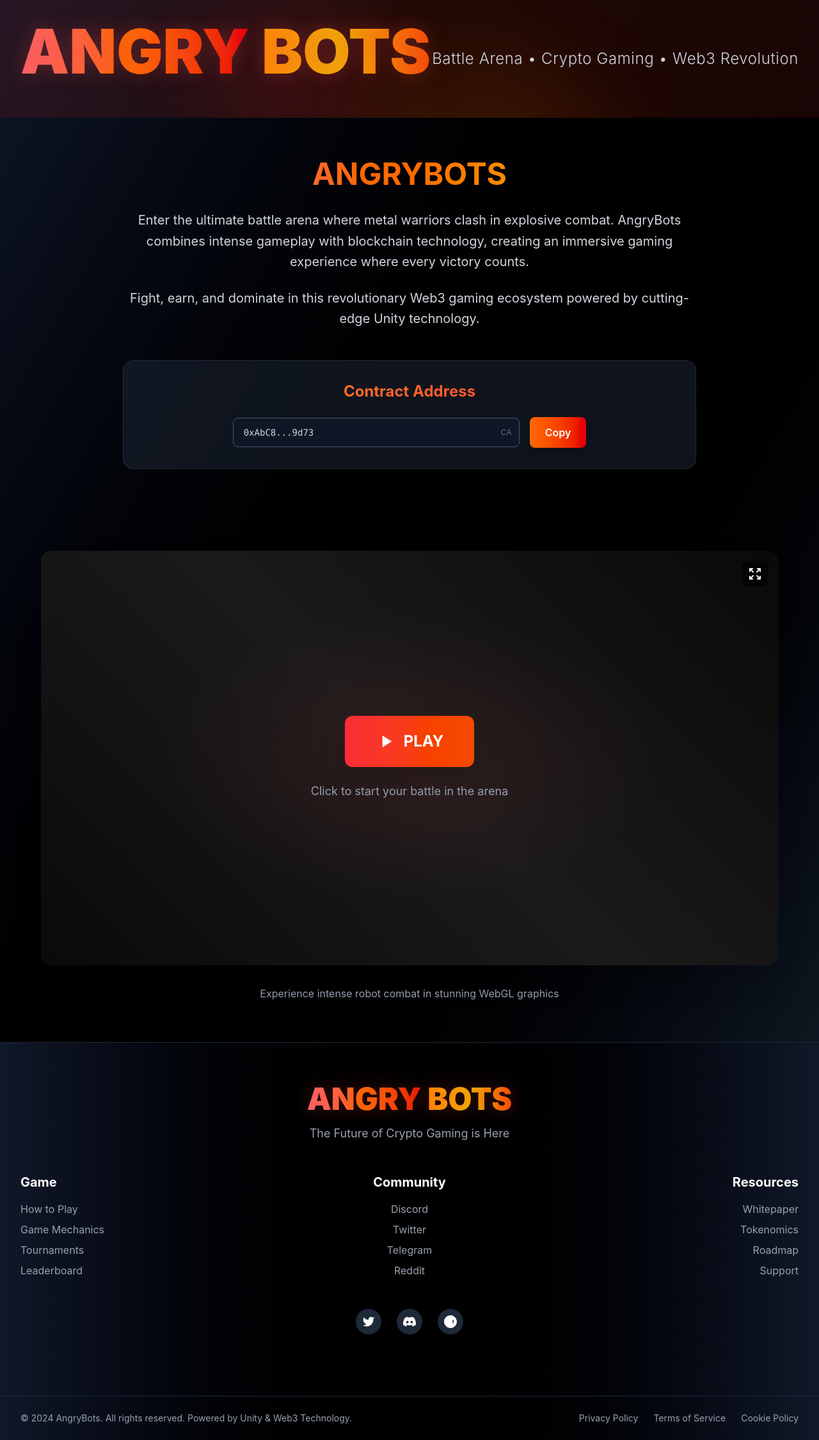
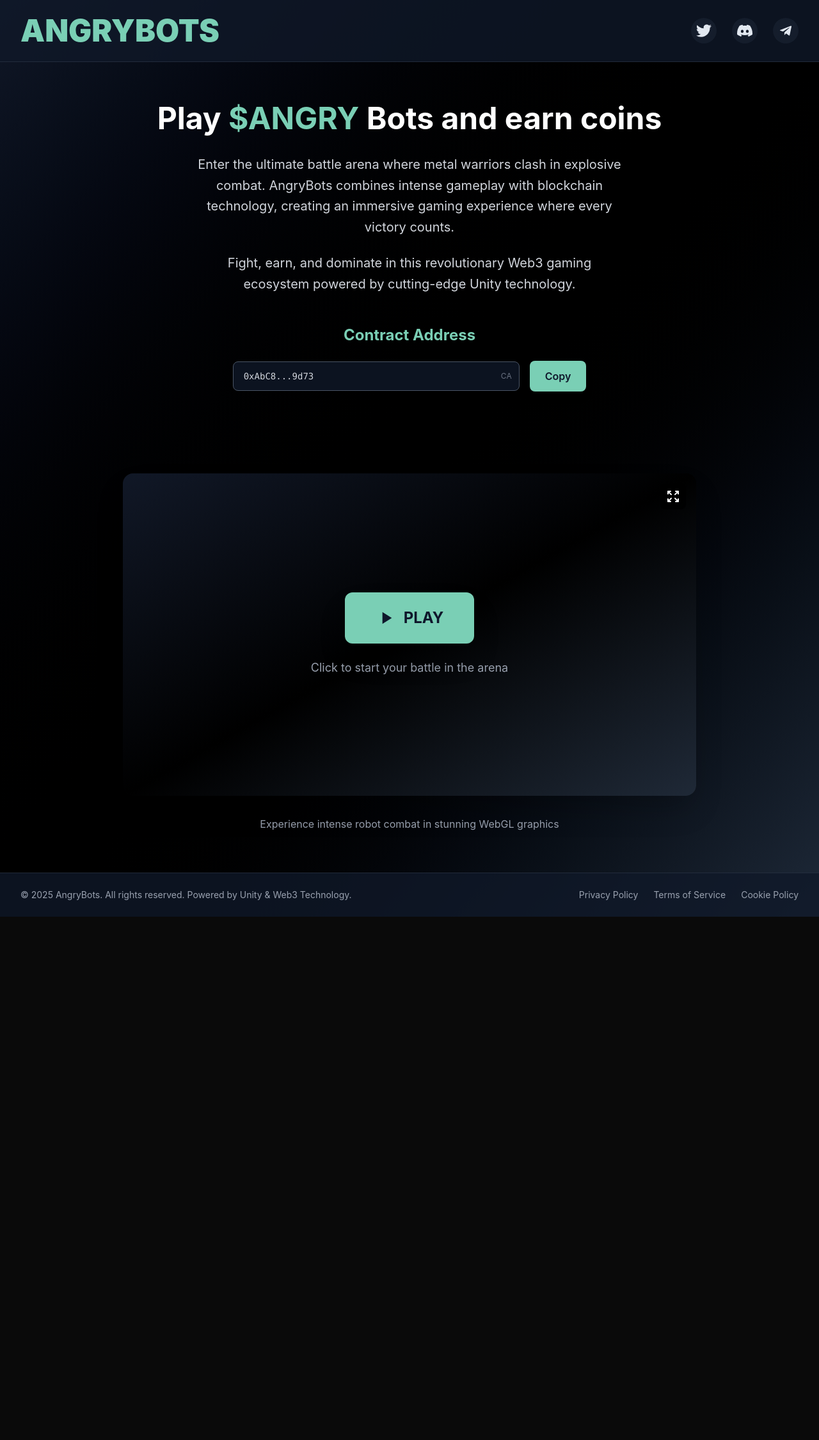
Before and after one commit to Traniks/Learning-Vue-03-WebGLArena, a Vue app: page / in a window 1280 px wide. Shown: the whole page at 64% size. After the commit the page ends 1433 px from the top, so only its background shows below. Built offline with nearby package versions, Linux system fonts and the light colour scheme.

Commit message:
style: major design update with new color scheme

```diff
--- a/src/components/Description.vue
+++ b/src/components/Description.vue
@@ -18,31 +18,29 @@
 </script>
 
 <template>
-  <section class="py-16 px-4 sm:px-6 lg:px-8">
+  <section class="py-10 sm:pt-16 sm:pb-16 px-4 sm:px-6 lg:px-8">
     <div class="max-w-4xl mx-auto">
-      <div class="text-center mb-8">
-        <h2
-          class="text-4xl sm:text-5xl font-bold mb-6 bg-gradient-to-r from-red-400 via-orange-500 to-yellow-400 bg-clip-text text-transparent">
-          ANGRYBOTS
+      <div class="text-center mb-6 sm:mb-8">
+        <h2 class="text-4xl sm:text-5xl font-bold mb-6 text-white">
+          Play
+          <span class="text-[#7acfb5]">$ANGRY</span>
+          Bots and earn coins
         </h2>
       </div>
 
-      <div class="text-center mb-12">
-        <p class="text-lg sm:text-xl text-gray-300 leading-relaxed mb-6">
+      <div class="text-center mb-8 sm:mb-12 max-w-2xl mx-auto">
+        <p class="text-lg sm:text-xl text-gray-300 leading-relaxed mb-4 sm:mb-6">
           Enter the ultimate battle arena where metal warriors clash in explosive combat. AngryBots combines intense
           gameplay with blockchain technology, creating an immersive gaming experience where every victory counts.
         </p>
-        <p class="text-lg sm:text-xl text-gray-300 leading-relaxed mb-6">
+        <p class="text-lg sm:text-xl text-gray-300 leading-relaxed mb-4 sm:mb-6">
           Fight, earn, and dominate in this revolutionary Web3 gaming ecosystem powered by cutting-edge Unity
           technology.
         </p>
       </div>
 
-      <div class="bg-gray-800/50 backdrop-blur-sm rounded-2xl p-8 border border-gray-700/50">
-        <h3
-          class="text-2xl font-bold text-center mb-6 bg-gradient-to-r from-orange-400 to-red-500 bg-clip-text text-transparent">
-          Contract Address
-        </h3>
+      <div class="rounded-2xl">
+        <h3 class="text-2xl font-bold text-center mb-6 text-[#7acfb5]">Contract Address</h3>
 
         <div class="flex flex-col sm:flex-row gap-4 items-center justify-center">
           <div class="relative flex-1 max-w-md">
@@ -58,7 +56,7 @@
 
           <button
             @click="copyAddress"
-            class="px-6 py-3 bg-gradient-to-r from-orange-500 to-red-600 hover:from-orange-600 hover:to-red-700 text-white font-semibold rounded-lg transition-all duration-200 transform hover:scale-105 focus:outline-none focus:ring-2 focus:ring-orange-500/50 shadow-lg">
+            class="px-6 py-3 bg-[#7acfb5] hover:bg-[#6bb8a5] text-slate-900 font-semibold rounded-lg transition-all duration-200 transform hover:scale-105 focus:outline-none focus:ring-2 focus:ring-[#7acfb5]/50 shadow-lg hover:shadow-[0_0_20px_#7acfb5]">
             {{ copied ? 'Copied!' : 'Copy' }}
           </button>
         </div>
--- a/src/components/Footer.vue
+++ b/src/components/Footer.vue
@@ -1,118 +1,16 @@
 <script setup lang="ts"></script>
 
 <template>
-  <footer class="bg-gradient-to-r from-gray-900 via-black to-gray-900 border-t border-gray-800">
-    <div class="py-16 px-4 sm:px-6 lg:px-8">
-      <div class="max-w-7xl mx-auto">
-        <div class="text-center mb-12">
-          <h2 class="text-4xl sm:text-5xl font-black mb-4">
-            <span class="bg-gradient-to-r from-red-400 via-orange-500 to-red-600 bg-clip-text text-transparent">
-              ANGRY
-            </span>
-            <span class="bg-gradient-to-r from-orange-400 via-yellow-500 to-orange-600 bg-clip-text text-transparent">
-              BOTS
-            </span>
-          </h2>
-          <p class="text-gray-400 text-lg">The Future of Crypto Gaming is Here</p>
-        </div>
-
-        <div class="grid grid-cols-1 md:grid-cols-3 gap-8 mb-12">
-          <!-- Game Links -->
-          <div class="text-center md:text-left">
-            <h3 class="text-xl font-bold text-white mb-4">Game</h3>
-            <ul class="space-y-2">
-              <li>
-                <a href="#" class="text-gray-400 hover:text-orange-500 transition-colors">How to Play</a>
-              </li>
-              <li>
-                <a href="#" class="text-gray-400 hover:text-orange-500 transition-colors">Game Mechanics</a>
-              </li>
-              <li>
-                <a href="#" class="text-gray-400 hover:text-orange-500 transition-colors">Tournaments</a>
-              </li>
-              <li>
-                <a href="#" class="text-gray-400 hover:text-orange-500 transition-colors">Leaderboard</a>
-              </li>
-            </ul>
-          </div>
-
-          <!-- Community Links -->
-          <div class="text-center">
-            <h3 class="text-xl font-bold text-white mb-4">Community</h3>
-            <ul class="space-y-2">
-              <li>
-                <a href="#" class="text-gray-400 hover:text-orange-500 transition-colors">Discord</a>
-              </li>
-              <li>
-                <a href="#" class="text-gray-400 hover:text-orange-500 transition-colors">Twitter</a>
-              </li>
-              <li>
-                <a href="#" class="text-gray-400 hover:text-orange-500 transition-colors">Telegram</a>
-              </li>
-              <li>
-                <a href="#" class="text-gray-400 hover:text-orange-500 transition-colors">Reddit</a>
-              </li>
-            </ul>
-          </div>
-
-          <!-- Resources -->
-          <div class="text-center md:text-right">
-            <h3 class="text-xl font-bold text-white mb-4">Resources</h3>
-            <ul class="space-y-2">
-              <li>
-                <a href="#" class="text-gray-400 hover:text-orange-500 transition-colors">Whitepaper</a>
-              </li>
-              <li>
-                <a href="#" class="text-gray-400 hover:text-orange-500 transition-colors">Tokenomics</a>
-              </li>
-              <li>
-                <a href="#" class="text-gray-400 hover:text-orange-500 transition-colors">Roadmap</a>
-              </li>
-              <li>
-                <a href="#" class="text-gray-400 hover:text-orange-500 transition-colors">Support</a>
-              </li>
-            </ul>
-          </div>
-        </div>
-
-        <div class="flex justify-center space-x-6 mb-8">
-          <a
-            href="#"
-            class="w-10 h-10 bg-gray-800 hover:bg-orange-600 rounded-full flex items-center justify-center transition-all duration-200 transform hover:scale-110">
-            <svg class="w-5 h-5 text-white" fill="currentColor" viewBox="0 0 24 24">
-              <path
-                d="M23 3a10.9 10.9 0 01-3.14 1.53 4.48 4.48 0 00-7.86 3v1A10.66 10.66 0 013 4s-4 9 5 13a11.64 11.64 0 01-7 2c9 5 20 0 20-11.5a4.5 4.5 0 00-.08-.83A7.72 7.72 0 0023 3z" />
-            </svg>
-          </a>
-          <a
-            href="#"
-            class="w-10 h-10 bg-gray-800 hover:bg-orange-600 rounded-full flex items-center justify-center transition-all duration-200 transform hover:scale-110">
-            <svg class="w-5 h-5 text-white" fill="currentColor" viewBox="0 0 24 24">
-              <path
-                d="M20.317 4.37a19.791 19.791 0 0 0-4.885-1.515.074.074 0 0 0-.079.037c-.211.375-.445.864-.608 1.25a18.27 18.27 0 0 0-5.487 0 12.64 12.64 0 0 0-.617-1.25.077.077 0 0 0-.079-.037A19.736 19.736 0 0 0 3.677 4.37a.07.07 0 0 0-.032.027C.533 9.046-.32 13.58.099 18.057a.082.082 0 0 0 .031.057 19.9 19.9 0 0 0 5.993 3.03.078.078 0 0 0 .084-.028 14.09 14.09 0 0 0 1.226-1.994.076.076 0 0 0-.041-.106 13.107 13.107 0 0 1-1.872-.892.077.077 0 0 1-.008-.128 10.2 10.2 0 0 0 .372-.292.074.074 0 0 1 .077-.01c3.928 1.793 8.18 1.793 12.062 0a.074.074 0 0 1 .078.01c.12.098.246.198.373.292a.077.077 0 0 1-.006.127 12.299 12.299 0 0 1-1.873.892.077.077 0 0 0-.041.107c.36.698.772 1.362 1.225 1.993a.076.076 0 0 0 .084.028 19.839 19.839 0 0 0 6.002-3.03.077.077 0 0 0 .032-.054c.5-5.177-.838-9.674-3.549-13.66a.061.061 0 0 0-.031-.03zM8.02 15.33c-1.183 0-2.157-1.085-2.157-2.419 0-1.333.956-2.419 2.157-2.419 1.21 0 2.176 1.096 2.157 2.42 0 1.333-.956 2.418-2.157 2.418zm7.975 0c-1.183 0-2.157-1.085-2.157-2.419 0-1.333.955-2.419 2.157-2.419 1.21 0 2.176 1.096 2.157 2.42 0 1.333-.946 2.418-2.157 2.418z" />
-            </svg>
-          </a>
-          <a
-            href="#"
-            class="w-10 h-10 bg-gray-800 hover:bg-orange-600 rounded-full flex items-center justify-center transition-all duration-200 transform hover:scale-110">
-            <svg class="w-5 h-5 text-white" fill="currentColor" viewBox="0 0 24 24">
-              <path
-                d="M12 0C5.374 0 0 5.373 0 12s5.374 12 12 12 12-5.373 12-12S18.626 0 12 0zm5.568 8.16c-.18 1.897-.962 6.502-.962 6.502-.682 3.146-.568 2.07-.568 2.07s.054-.609.054-1.441c0-.632-.045-1.513-.09-2.421-.045-.908-.091-1.848-.091-2.607 0-.759.091-1.288.272-1.62.181-.333.498-.557.951-.557.452 0 .769.224.95.557.181.332.272.861.272 1.62 0 .759-.046 1.699-.091 2.607-.045.908-.091 1.789-.091 2.421 0 .832.054 1.441.054 1.441s.114 1.076-.568-2.07c0 0-.782-4.605-.962-6.502C16.477 6.844 14.462 6 12 6c-2.462 0-4.477.844-5.568 2.16z" />
-            </svg>
-          </a>
-        </div>
-      </div>
-    </div>
-
-    <div class="border-t border-gray-800 py-6 px-4 sm:px-6 lg:px-8">
+  <footer class="bg-gray-900/80 border-t border-gray-700/50">
+    <div class="py-6 px-4 sm:px-6 lg:px-8">
       <div class="max-w-7xl mx-auto flex flex-col md:flex-row justify-between items-center">
-        <div class="text-gray-400 text-sm mb-4 md:mb-0">
-          © 2024 AngryBots. All rights reserved. Powered by Unity & Web3 Technology.
+        <div class="text-gray-400 text-sm mb-4 md:mb-0 text-center md:text-left">
+          © 2025 AngryBots. All rights reserved. Powered by Unity & Web3 Technology.
         </div>
         <div class="flex space-x-6 text-sm">
-          <a href="#" class="text-gray-400 hover:text-orange-500 transition-colors">Privacy Policy</a>
-          <a href="#" class="text-gray-400 hover:text-orange-500 transition-colors">Terms of Service</a>
-          <a href="#" class="text-gray-400 hover:text-orange-500 transition-colors">Cookie Policy</a>
+          <a href="#" class="text-gray-400 hover:text-[#7acfb5] transition-colors">Privacy Policy</a>
+          <a href="#" class="text-gray-400 hover:text-[#7acfb5] transition-colors">Terms of Service</a>
+          <a href="#" class="text-gray-400 hover:text-[#7acfb5] transition-colors">Cookie Policy</a>
         </div>
       </div>
     </div>
--- a/src/components/GameSection.vue
+++ b/src/components/GameSection.vue
@@ -74,8 +74,8 @@
 </script>
 
 <template>
-  <section class="py-16 px-4 sm:px-6 lg:px-8">
-    <div class="max-w-6xl mx-auto">
+  <section class="py-8 sm:py-16 px-4 sm:px-6 lg:px-8">
+    <div :class="{ 'max-w-4xl mx-auto': !isFullscreen }">
       <div class="relative">
         <div
           class="relative bg-black rounded-2xl overflow-hidden shadow-2xl"
@@ -112,12 +112,13 @@
                 <div class="text-center">
                   <button
                     @click="startGame"
-                    class="group relative px-12 py-6 bg-gradient-to-r from-red-500 to-orange-600 hover:from-red-600 hover:to-orange-700 text-white font-bold text-2xl rounded-xl transition-all duration-300 transform hover:scale-105 shadow-2xl"
+                    class="group relative px-12 py-6 bg-[#7acfb5] hover:bg-[#6bb8a5] text-slate-900 font-bold text-2xl rounded-xl transition-all duration-300 transform hover:scale-105 shadow-2xl hover:shadow-[0_0_30px_#7acfb5]"
                     :disabled="gameLoading">
                     <div v-if="gameLoading" class="flex items-center gap-3">
                       <div class="w-6 h-6 border-3 border-white border-t-transparent rounded-full animate-spin"></div>
                       Loading...
                     </div>
+
                     <div v-else class="flex items-center gap-3">
                       <svg
                         class="w-8 h-8 group-hover:translate-x-1 transition-transform"
@@ -135,7 +136,7 @@
                     <p class="text-red-300 text-sm">{{ gameError }}</p>
                     <button
                       @click="gameError = ''"
-                      class="mt-2 px-4 py-2 bg-red-600 hover:bg-red-700 text-white text-sm rounded transition-colors">
+                      class="mt-2 px-4 py-2 bg-[#7acfb5] hover:bg-[#6bb8a5] text-slate-900 text-sm rounded transition-colors hover:shadow-[0_0_15px_#7acfb5]">
                       Попробовать снова
                     </button>
                   </div>
@@ -157,11 +158,13 @@
             class="absolute inset-0 bg-black/80 flex items-center justify-center backdrop-blur-sm">
             <div class="text-center">
               <div
-                class="w-16 h-16 border-4 border-orange-500 border-t-transparent rounded-full animate-spin mb-4 mx-auto"></div>
+                class="w-16 h-16 border-4 border-[#7acfb5] border-t-transparent rounded-full animate-spin mb-4 mx-auto"
+                style="box-shadow: 0 0 20px #7acfb5"></div>
               <p class="text-white text-xl font-semibold">Loading AngryBots...</p>
               <div class="mt-4 w-64 bg-gray-700 rounded-full h-2">
                 <div
-                  class="bg-gradient-to-r from-orange-500 to-red-600 h-2 rounded-full transition-all duration-300"
+                  class="bg-[#7acfb5] h-2 rounded-full transition-all duration-300"
+                  style="box-shadow: 0 0 10px #7acfb5"
                   :style="{ width: loadingProgress + '%' }"></div>
               </div>
               <p class="text-gray-300 mt-2">{{ Math.round(loadingProgress) }}%</p>
@@ -181,7 +184,7 @@
   .game-container {
     aspect-ratio: 16/9;
     width: 100%;
-    max-width: 1200px;
+    max-width: 900px;
     margin: 0 auto;
   }
 
@@ -193,9 +196,7 @@
   }
 
   .game-placeholder {
-    background:
-      radial-gradient(ellipse at center, rgba(239, 68, 68, 0.1) 0%, transparent 50%),
-      linear-gradient(45deg, #0a0a0a 0%, #1a1a1a 50%, #0a0a0a 100%);
+    background: linear-gradient(to bottom right, #111827, #000000, #1f2937);
   }
 
   :deep(.unity-footer),
--- a/src/components/Header.vue
+++ b/src/components/Header.vue
@@ -1,30 +1,46 @@
 <script setup lang="ts"></script>
 
 <template>
-  <header class="relative overflow-hidden py-8 px-4 sm:px-6 lg:px-8">
-    <div class="absolute inset-0 bg-gradient-to-r from-red-900/20 via-orange-800/20 to-red-900/20"></div>
-    <div class="absolute inset-0">
-      <div class="absolute top-0 left-1/4 w-72 h-72 bg-red-500/10 rounded-full blur-3xl"></div>
-      <div class="absolute top-20 right-1/4 w-96 h-96 bg-orange-500/10 rounded-full blur-3xl"></div>
-    </div>
-
+  <header class="relative overflow-hidden py-6 px-4 sm:px-6 lg:px-8 bg-gray-900/80 border-b border-gray-700/50">
     <div class="relative max-w-7xl mx-auto text-center flex justify-between items-center">
-      <h1 class="text-6xl sm:text-7xl lg:text-8xl font-black mb-6">
-        <span class="bg-gradient-to-r from-red-400 via-orange-500 to-red-600 bg-clip-text text-transparent">ANGRY</span>
-        <span class="bg-gradient-to-r from-orange-400 via-yellow-500 to-orange-600 bg-clip-text text-transparent">
-          BOTS
-        </span>
+      <h1 class="text-3xl sm:text-4xl lg:text-5xl font-black">
+        <span class="text-[#7acfb5]">ANGRY</span>
+        <span class="text-[#7acfb5]">BOTS</span>
       </h1>
 
-      <p class="text-xl sm:text-2xl text-gray-300 font-light tracking-wide">
-        Battle Arena • Crypto Gaming • Web3 Revolution
-      </p>
+      <div class="flex gap-6 justify-center">
+        <!-- Twitter -->
+        <a
+          href="#"
+          class="w-10 h-10 bg-gray-800/50 hover:bg-[#7acfb5] rounded-full flex items-center justify-center transition-all duration-200 transform hover:scale-110 backdrop-blur-sm hover:shadow-[0_0_4px_#7acfb5]">
+          <svg class="w-6 h-6 text-slate-200" fill="currentColor" viewBox="0 0 24 24">
+            <path
+              d="M23.953 4.57a10 10 0 01-2.825.775 4.958 4.958 0 002.163-2.723c-.951.555-2.005.959-3.127 1.184a4.92 4.92 0 00-8.384 4.482C7.69 8.095 4.067 6.13 1.64 3.162a4.822 4.822 0 00-.666 2.475c0 1.71.87 3.213 2.188 4.096a4.904 4.904 0 01-2.228-.616v.06a4.923 4.923 0 003.946 4.827 4.996 4.996 0 01-2.212.085 4.936 4.936 0 004.604 3.417 9.867 9.867 0 01-6.102 2.105c-.39 0-.779-.023-1.17-.067a13.995 13.995 0 007.557 2.209c9.053 0 13.998-7.496 13.998-13.985 0-.21 0-.42-.015-.63A9.935 9.935 0 0024 4.59z" />
+          </svg>
+        </a>
+
+        <!-- Discord -->
+        <a
+          href="#"
+          class="w-10 h-10 bg-gray-800/50 hover:bg-[#7acfb5] rounded-full flex items-center justify-center transition-all duration-200 transform hover:scale-110 backdrop-blur-sm hover:shadow-[0_0_4px_#7acfb5]">
+          <svg class="w-6 h-6 text-slate-200" fill="currentColor" viewBox="0 0 24 24">
+            <path
+              d="M20.317 4.3698a19.7913 19.7913 0 00-4.8851-1.5152.0741.0741 0 00-.0785.0371c-.211.3753-.4447.8648-.6083 1.2495-1.8447-.2762-3.68-.2762-5.4868 0-.1636-.3933-.4058-.8742-.6177-1.2495a.077.077 0 00-.0785-.037 19.7363 19.7363 0 00-4.8852 1.515.0699.0699 0 00-.0321.0277C.5334 9.0458-.319 13.5799.0992 18.0578a.0824.0824 0 00.0312.0561c2.0528 1.5076 4.0413 2.4228 5.9929 3.0294a.0777.0777 0 00.0842-.0276c.4616-.6304.8731-1.2952 1.226-1.9942a.076.076 0 00-.0416-.1057c-.6528-.2476-1.2743-.5495-1.8722-.8923a.077.077 0 01-.0076-.1277c.1258-.0943.2517-.1923.3718-.2914a.0743.0743 0 01.0776-.0105c3.9278 1.7933 8.18 1.7933 12.0614 0a.0739.0739 0 01.0785.0095c.1202.099.246.1981.3728.2924a.077.077 0 01-.0066.1276 12.2986 12.2986 0 01-1.873.8914.0766.0766 0 00-.0407.1067c.3604.698.7719 1.3628 1.225 1.9932a.076.076 0 00.0842.0286c1.961-.6067 3.9495-1.5219 6.0023-3.0294a.077.077 0 00.0313-.0552c.5004-5.177-.8382-9.6739-3.5485-13.6604a.061.061 0 00-.0312-.0286zM8.02 15.3312c-1.1825 0-2.1569-1.0857-2.1569-2.419 0-1.3332.9555-2.4189 2.157-2.4189 1.2108 0 2.1757 1.0952 2.1568 2.419-.0002 1.3332-.9555 2.4189-2.1569 2.4189zm7.9748 0c-1.1825 0-2.1569-1.0857-2.1569-2.419 0-1.3332.9554-2.4189 2.1569-2.4189 1.2108 0 2.1757 1.0952 2.1568 2.419 0 1.3332-.9555 2.4189-2.1568 2.4189Z" />
+          </svg>
+        </a>
+
+        <!-- Telegram -->
+        <a
+          href="#"
+          class="w-10 h-10 bg-gray-800/50 hover:bg-[#7acfb5] rounded-full flex items-center justify-center transition-all duration-200 transform hover:scale-110 backdrop-blur-sm hover:shadow-[0_0_4px_#7acfb5]">
+          <svg class="w-6 h-6 text-slate-200" fill="currentColor" viewBox="0 0 24 24">
+            <path
+              d="M9.78 18.65l.28-4.23 7.68-6.92c.34-.31-.07-.46-.52-.19L7.74 13.3 3.64 12c-.88-.25-.89-.86.2-1.3l15.97-6.16c.73-.33 1.43.18 1.15 1.3l-2.72 12.81c-.19.91-.74 1.13-1.5.71L12.6 16.3l-1.99 1.93c-.23.23-.42.42-.83.42z" />
+          </svg>
+        </a>
+      </div>
     </div>
   </header>
 </template>
 
-<style scoped>
-  h1 {
-    text-shadow: 0 0 30px rgba(239, 68, 68, 0.3);
-  }
-</style>
+<style scoped></style>
```
Also changed, not shown: 1 other file (tests, documents, lock files or other folders).
